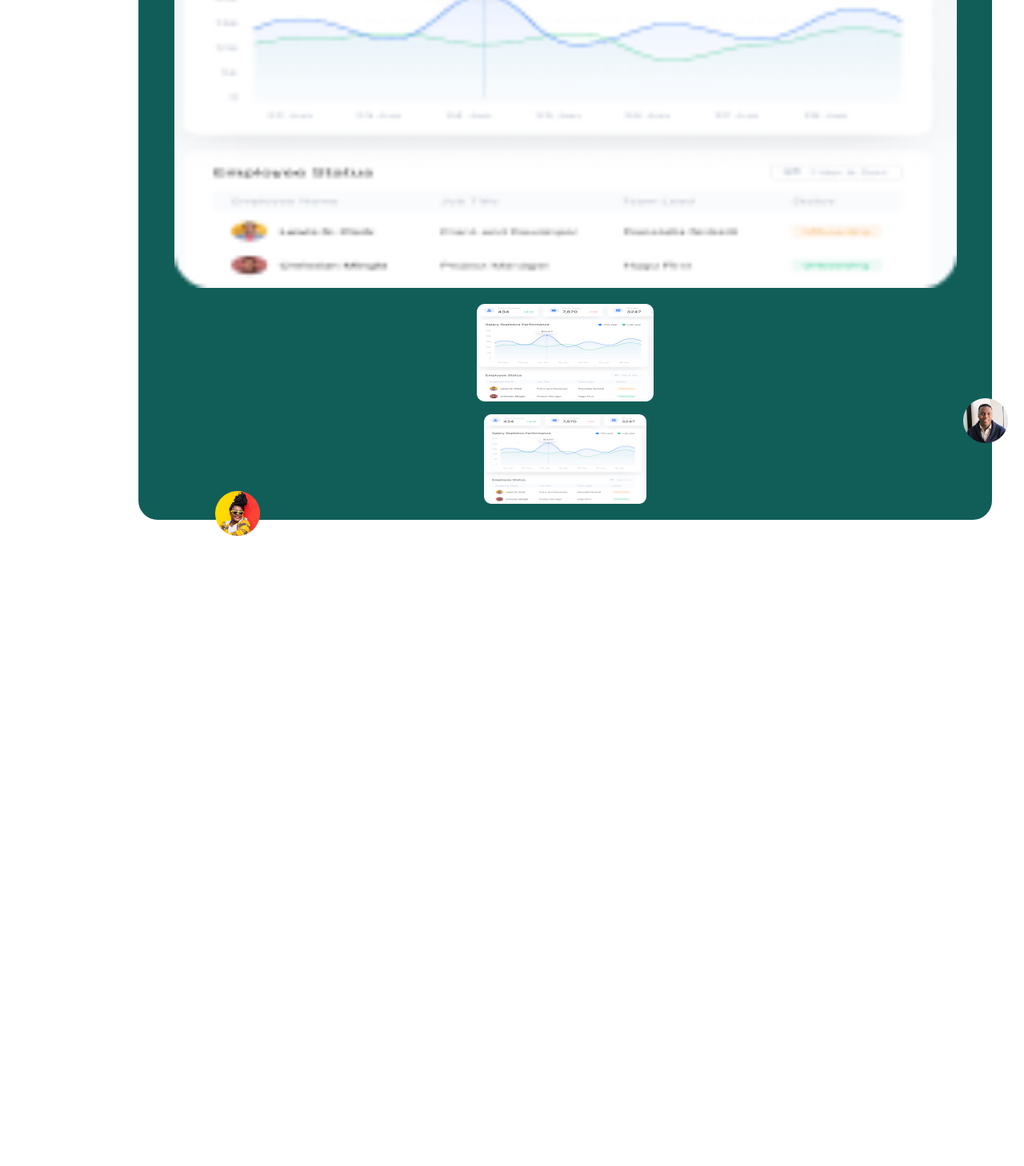
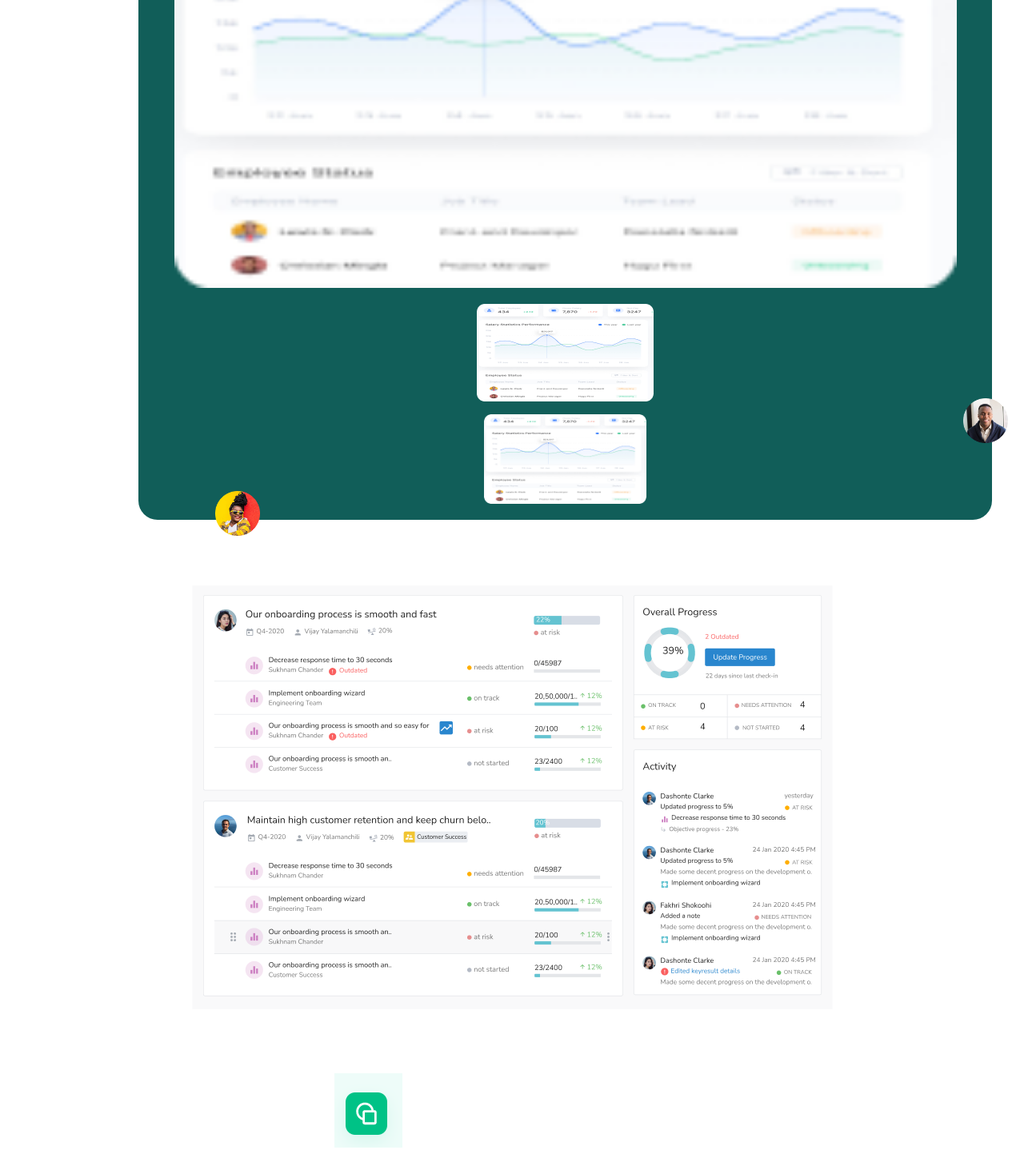
Before and after one commit to SoumyadeepOSD/freelance, a React (Vite) app: page / in a window 1280 px wide. Shown: the part 1000-2458 px from the top of the page at 80% size. Before the commit the page ends 1670 px from the top, so only its background shows below. Built offline with nearby package versions, Linux system fonts and the light colour scheme.

Commit message:
Main section done

```diff
--- a/src/App.jsx
+++ b/src/App.jsx
@@ -9,10 +9,10 @@ const App = () => {
     <div className="Container">
        <Header/>
        <Hero/>
-       {/* <Main/>
-       <Lower/>
+       <Main/>
+       {/* <Lower/>
        <Support/>
-       <Footer/> */}
+       <Footer/>  */}
        {/* <BottomCard/> */}
     </div>
   );
--- a/src/Main/Main.css
+++ b/src/Main/Main.css
@@ -50,12 +50,6 @@
 }
 
 
-.middle-bottom{
-    background: #35acb742;
-    width: 100%;
-    text-align: center;
-    padding-block: 2rem;
-}
 
 .lower-middle{
     margin-top: 10rem;
--- a/src/Main/Main.jsx
+++ b/src/Main/Main.jsx
@@ -24,20 +24,25 @@ const CardText =
 
 const Main = () => {
     return (
-        <div className='Main-Container space'>
-            <h1 className='medium-line font-bold'>Smart HR to outsmart the</h1>
-            <h1 className='medium-line font-bold'>changing world</h1>
-            <p className='hero-desc compress'>The world has changed, and it's going to keep changing. Dreambill helps your teams to adapt,
-                evolve, and scale by working more effectively. Spend less time on mundane tasks and focus more
+        <div className=' mt-96 xl:my-48 flex flex-col items-center justify-around'>
+
+
+
+            <h1 className='mt-48 text-teal-800 text-center text-4xl xl:text-6xl font-bold'>Smart HR to outsmart the<br /> changing world</h1>
+            <p className=' text-center mt-5 mx-4 xl:mx-96 mb-20'>The world has changed, and it's going to keep changing. Dreambill helps your teams to adapt,
+                <br />evolve, and scale by working more effectively. Spend less time on mundane tasks and focus more<br />
                 on strategy. Turn data into smarter decisions and create experiences your employees will love.</p>
 
 
-            <section className=' grid grid-cols-2 mt-20 w-full justify-between items-start'>
-                <div className='flex flex-col h-4/5'>
+
+
+
+            <section className=' flex flex-col xl:flex-row'>
+                <div className='flex flex-col h-4/5 mb-20'>
                     {
                         CardText.map((e, i) => {
                             return (
-                                <div key={i} className={e.id === 2 ? 'shadow' : 'white-card'}>
+                                <div key={i} className={e.id === 2 ? 'shadow-lg my-5 py-10' :''}>
                                     <CardItem title={e.title} desc={e.desc} />
                                 </div>
                             );
@@ -45,33 +50,38 @@ const Main = () => {
                     }
                 </div>
 
-                <div>
-                    <img src="src/assets/hr-image.png" alt=""/>
+                <div className=' mx-5 xl:mx-0'>
+                    <img src="src/assets/hr-image.png" alt="" />
                 </div>
             </section>
 
 
+
+
             {/* middle */}
 
-            <section className='bg-teal-50 w-full flex flex-row  flex-wrap items-center justify-between'>
-                <img src="src/assets/more_work.png" alt="" />
+            <section className='flex mt-10 flex-col xl:flex-row w-full items-center justify-center'>
+                <img src="src/assets/more_work.png" alt="" className='my-10'/>
                 <img src="src/assets/middle.png" alt="" />
             </section>
-            <div className='middle-bottom'>
+            <div className='middle-bottom bg-teal-100 py-5 w-11/12 text-center '>
                 <p className='green-text'>Get Started</p>
             </div>
 
+
+
+
             {/* Lower Middle */}
-            <section className='lower-middle'>
-                <h1 className='medium-line font-bold'>Everything you need to create a high</h1>
-                <h1 className='medium-line font-bold'>performance culture</h1>
-
+            <section className=' flex flex-col my-20 xl:my-40'>
+                <h1 className=' text-center font-bold text-4xl xl:text-7xl text-teal-800'>Everything you need to create a high<br/>performance culture</h1>
                 <div className='lower-middle-image'>
                     <img src="src/assets/div.large-box-f.png" alt="" />
                     <img src="src/assets/sec.png" alt="" />
                     <img src="src/assets/div.large-box-t.png" alt="" />
                 </div>
             </section>
+
+
         </div>
     );
 }
@@ -84,8 +94,8 @@ export default Main;
 const CardItem = ({ title, desc }) => {
     return (
         <div>
-            <h2>{title}</h2>
-            <p className='desc'>{desc}</p>
+            <h2 className='font-bold text-center xl:text-start'>{title}</h2>
+            <p className='desc text-center xl:text-start px-10'>{desc}</p>
         </div>
     );
 }
```
